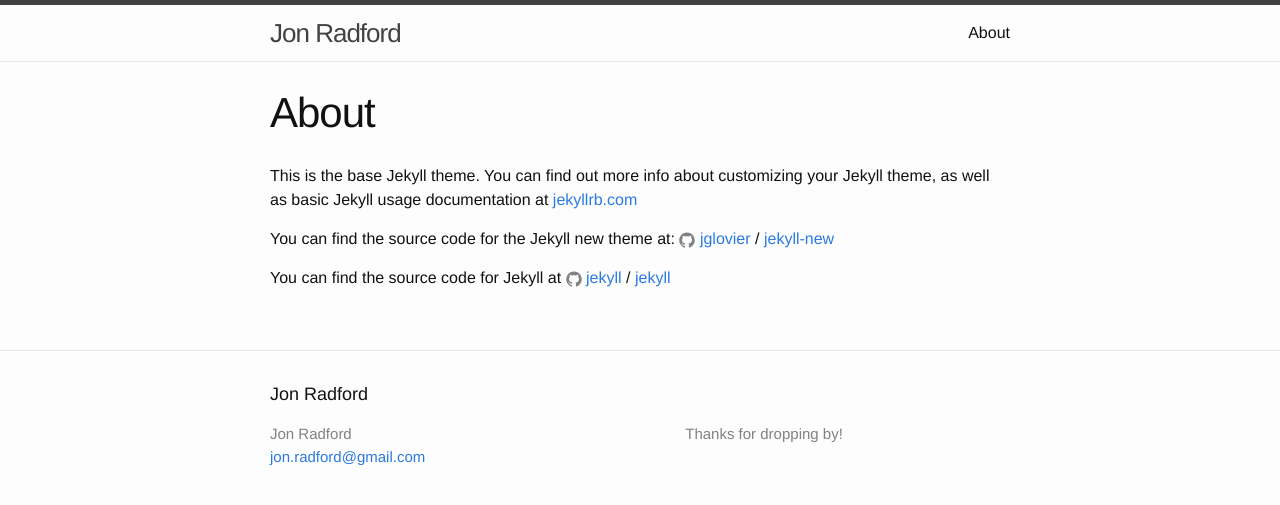
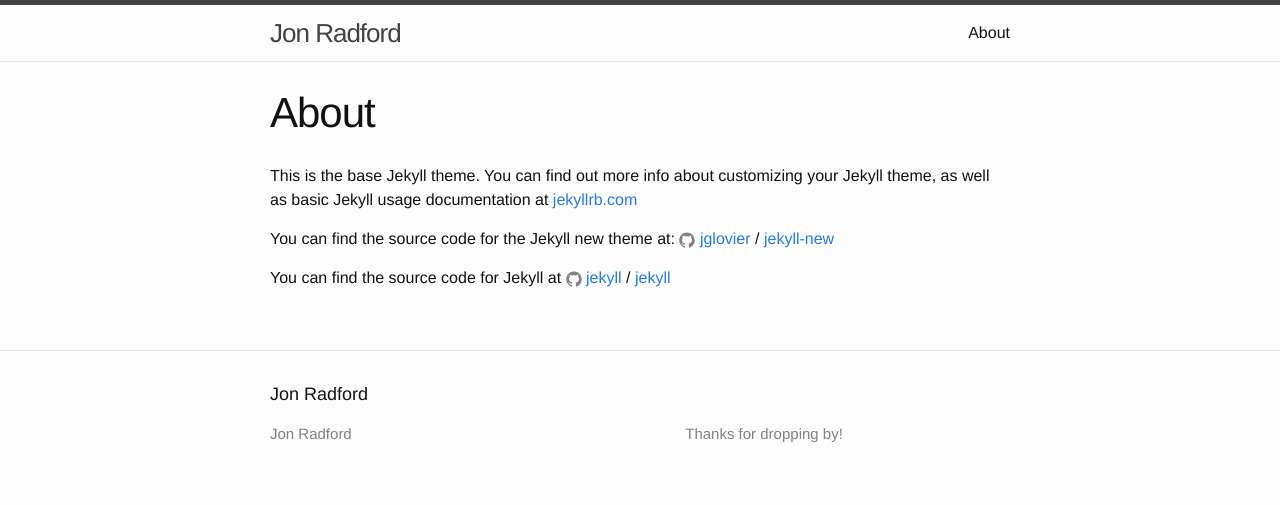
Before and after one commit to jonrad99/jonrad99.github.io, a Jekyll site: the page built from about.md, in a window 1280 px wide. Shown: the top 505 px of the page. Built offline with Jekyll 4.4.1, drawn with Linux system fonts in a browser that asks for light colours; part of the change alters nothing that is shown.

Commit message:
Update _config.yml

```diff
--- a/_config.yml
+++ b/_config.yml
@@ -7,7 +7,7 @@
 
 # Site settings
 title: Jon Radford
-email: jon.radford@gmail.com
+#email: jon.radford@gmail.com
 description: > # this means to ignore newlines until "baseurl:"
   Thanks for dropping by!
 baseurl: "" # the subpath of your site, e.g. /blog
```
